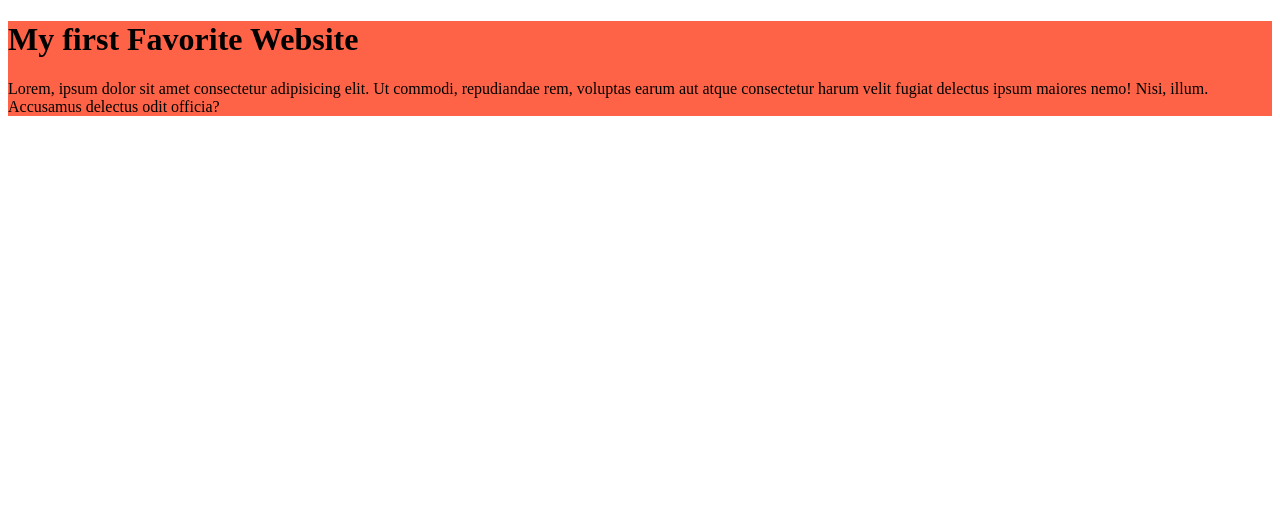
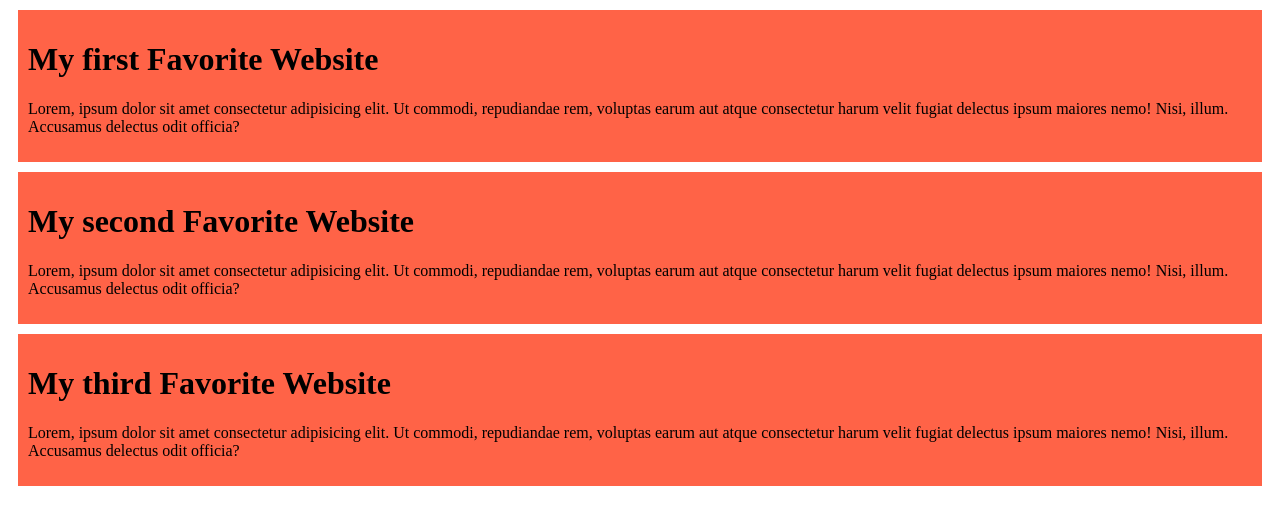
Before and after one commit to lakamanali18048/my-favorite-github-repo, a plain HTML site: page index.html in a window 1280 px wide. Drawn offline with Linux system fonts and the light colour scheme.

Commit message:
added the second and third blog

```diff
--- a/Style/blog.css
+++ b/Style/blog.css
@@ -1,3 +1,5 @@
 div{
     background-color: tomato;
+    padding: 10px;
+    margin: 10px;
 }
--- a/index.html
+++ b/index.html
@@ -11,6 +11,14 @@
         <h1>My first Favorite Website</h1>
         <p>Lorem, ipsum dolor sit amet consectetur adipisicing elit. Ut commodi, repudiandae rem, voluptas earum aut atque consectetur harum velit fugiat delectus ipsum maiores nemo! Nisi, illum. Accusamus delectus odit officia?</p>
     </div>
+    <div>
+        <h1>My second Favorite Website</h1>
+        <p>Lorem, ipsum dolor sit amet consectetur adipisicing elit. Ut commodi, repudiandae rem, voluptas earum aut atque consectetur harum velit fugiat delectus ipsum maiores nemo! Nisi, illum. Accusamus delectus odit officia?</p>
+    </div>
+    <div>
+        <h1>My third Favorite Website</h1>
+        <p>Lorem, ipsum dolor sit amet consectetur adipisicing elit. Ut commodi, repudiandae rem, voluptas earum aut atque consectetur harum velit fugiat delectus ipsum maiores nemo! Nisi, illum. Accusamus delectus odit officia?</p>
+    </div>
 
 </body>
 </html>
```
